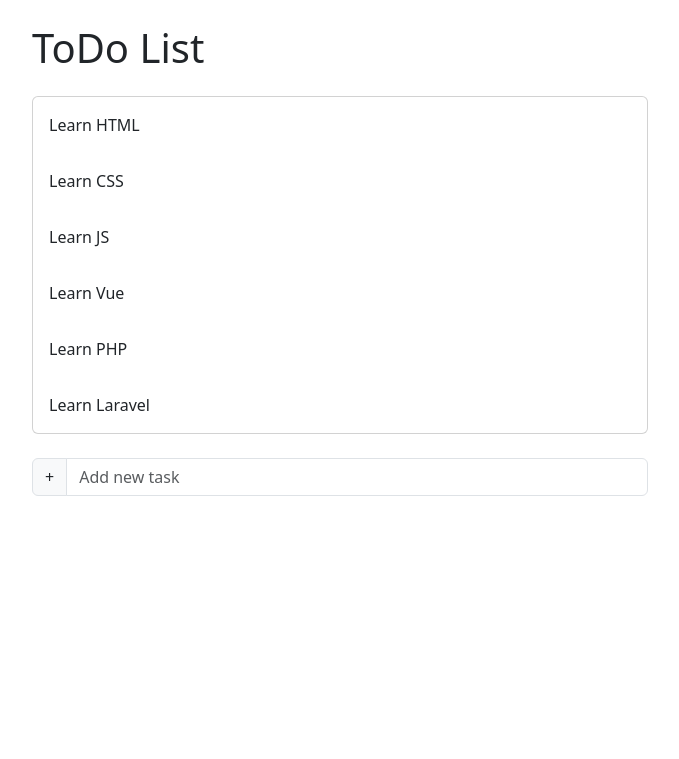
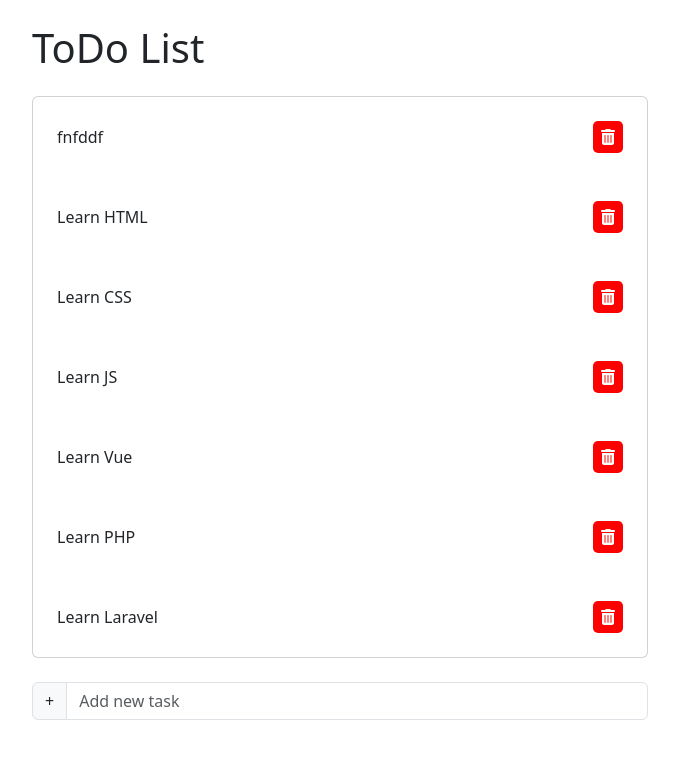
Before and after one commit to alessiaBer/php-todo-list-json, a PHP site: page / in a window 1280 px wide. Shown: the top 759 px of the page, without its empty margins (300-979 px from the left). Run offline with PHP 8.4, Linux system fonts and the light colour scheme.

Commit message:
[fix] add task with also done status

```diff
--- a/app.js
+++ b/app.js
@@ -26,8 +26,10 @@ createApp({
         addTask() {
             //console.log('aggiunta nuova task')
             const data = {
-                newTask: this.newTask
+                newTask: this.newTask,
+                done: false
             }
+
             axios.post(
                 this.apiPost,
                 data,
@@ -47,6 +49,9 @@ createApp({
             } else {
                 task.done = true
             }
+        },
+        deleteTask(task) {
+
         }
     },
     mounted() {
--- a/assets/css/style.css
+++ b/assets/css/style.css
@@ -4,3 +4,9 @@
 .done {
     text-decoration: line-through;
 }
+.fa-trash-can {
+    color: white;
+    background-color: red;
+    padding: 0.5rem;
+    border-radius: 5px;
+}
--- a/index.php
+++ b/index.php
@@ -8,7 +8,7 @@
     <title>PHP ToDo List JSON</title>
     <link href="https://cdn.jsdelivr.net/npm/bootstrap@5.3.0-alpha3/dist/css/bootstrap.min.css" rel="stylesheet"
         integrity="sha384-KK94CHFLLe+nY2dmCWGMq91rCGa5gtU4mk92HdvYe+M/SXH301p5ILy+dN9+nJOZ" crossorigin="anonymous">
-
+        <link rel="stylesheet" href="https://cdnjs.cloudflare.com/ajax/libs/font-awesome/6.4.0/css/all.min.css" integrity="sha512-iecdLmaskl7CVkqkXNQ/ZH/XLlvWZOJyj7Yy7tcenmpD1ypASozpmT/E0iPtmFIB46ZmdtAc9eNBvH0H/ZpiBw==" crossorigin="anonymous" referrerpolicy="no-referrer" />
     <link rel="stylesheet" href="./assets/css/style.css">
 </head>
 
@@ -19,11 +19,12 @@
             <h1 class="mt-4">ToDo List</h1>
             <div class="card my-4">
                 <ul class="list-unstyled mb-0">
-                    <li class="p-3"
+                    <li class="p-4 d-flex justify-content-between align-items-center"
                     v-for="task in tasks"
                     :class="task.done ? 'done' : ''"
                     @click="toggleCompleted(task)">
                         {{task.name}}
+                        <i class="fa-solid fa-trash-can" @click="deleteTask(task)"></i>
                     </li>
                 </ul>
             </div>
--- a/storeTasks.php
+++ b/storeTasks.php
@@ -1,7 +1,10 @@
 <?php
 
 if (isset($_POST["newTask"])) {
-    $task = $_POST["newTask"];
+    $task = [
+        "name" => $_POST["newTask"],
+        "done" => false
+    ];
 
     //read json file
     $tasksString = file_get_contents('tasks.json');
--- a/tasks.json
+++ b/tasks.json
@@ -1,26 +1 @@
-[
-    {
-        "name": "Learn HTML",
-        "done": false
-    },
-    {
-        "name": "Learn CSS",
-        "done": false
-    },
-    {
-        "name": "Learn JS",
-        "done": false
-    },
-    {
-        "name": "Learn Vue",
-        "done": false
-    },
-    {
-        "name": "Learn PHP",
-        "done": false
-    },
-    {
-        "name": "Learn Laravel",
-        "done": false
-    }
-]
+[{"name":"fnfddf","done":false},{"name":"Learn HTML","done":false},{"name":"Learn CSS","done":false},{"name":"Learn JS","done":false},{"name":"Learn Vue","done":false},{"name":"Learn PHP","done":false},{"name":"Learn Laravel","done":false}]
```
